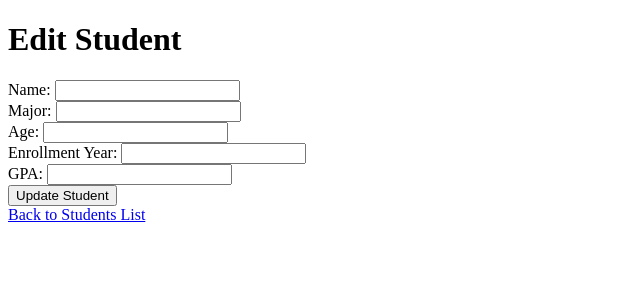
After one commit to Ebrahim-Ramadan/dbms, a Flask app: template templates/edit_student.html in a window 1280 px wide. The commit adds this page. Shown: the top 300 px of the page, without its empty margins (0-640 px from the left). Run offline with Flask 3, Linux system fonts and the light colour scheme; the template is opened without the code that fills it, so the values that code supplies are empty.

Commit message:
finalized /edit for gpa updating

```diff
--- /dev/null
+++ b/ROLES.sql
@@ -0,0 +1,13 @@
+CREATE ROLE admin_role;
+CREATE ROLE faculty_role;
+CREATE ROLE student_role;
+
+GRANT SELECT, INSERT, UPDATE, DELETE ON students TO admin_role;
+GRANT SELECT, INSERT ON students TO faculty_role;
+GRANT SELECT ON students TO student_role;
+
+EXEC sp_addrolemember 'admin_role', 'admin_user';
+EXEC sp_addrolemember 'faculty_role', 'faculty_user';
+EXEC sp_addrolemember 'student_role', 'student_user';
+
+-- SQL Server's roles and permissions
--- /dev/null
+++ b/SYNONYM.sql
@@ -0,0 +1,3 @@
+CREATE SYNONYM students_synonym FOR dbo.students;
+
+-- A synonym is a database object that acts as an alias for another object. Now we can use students_synonym instead of students in our queries.
--- /dev/null
+++ b/VIEW.sql
@@ -0,0 +1,7 @@
+CREATE VIEW top_students AS
+SELECT id, name, major, gpa
+FROM students
+WHERE gpa > 3.5;
+
+
+-- A view is a virtual table that consists of a stored query.
--- a/app.py
+++ b/app.py
@@ -18,12 +18,14 @@ def get_students():
 @app.route('/students', methods=['POST'])
 def add_student():
     data = request.form  # Changed from json to form for the POST request
+    age = int(data['age']) if data['age'] else None
+    enrollment_year = int(data['enrollment_year']) if data['enrollment_year'] else None
     conn = get_db_connection()
     cursor = conn.cursor()
     cursor.execute(
-        'INSERT INTO students (name, major, age, enrollment_year, gpa) VALUES (?, ?, ?, ?, ?)',
-        (data['name'], data['major'], data['age'], data['enrollment_year'], data['gpa'])
-    )
+            'INSERT INTO students (name, major, age, enrollment_year) VALUES (?, ?, ?, ?)',
+            (data['name'], data['major'], age, enrollment_year)
+        )
     conn.commit()
     conn.close()
     return redirect('/students')  # Redirect to the GET route to see the updated list
@@ -38,5 +40,48 @@ def delete_student(id):
     conn.close()
     return redirect('/students')  # Redirect to the students list after deletion
 
+
+
+@app.route('/students/edit/<int:id>', methods=['GET'])
+def edit_student_form(id):
+    conn = get_db_connection()
+    cursor = conn.cursor()
+    cursor.execute('SELECT id, enrollment_year, name, major, age, gpa FROM students WHERE id = ?', (id,))
+    student = cursor.fetchone()
+    conn.close()
+    if student:
+        student_dict = {
+            'id': student[0],
+            'enrollment_year': student[1],
+            'name': student[2],
+            'major': student[3],
+            'age': student[4],
+            'gpa': student[5]
+        }
+        return render_template('edit_student.html', student=student_dict)
+    return 'Student not found', 404
+
+@app.route('/students/edit/<int:id>', methods=['POST'])
+def update_student(id):
+    data = request.form
+    age = int(data['age']) if data['age'] else None
+    enrollment_year = int(data['enrollment_year']) if data['enrollment_year'] else None
+    gpa = float(data['gpa']) if data['gpa'].strip() else None  # Handle empty GPA
+
+    conn = get_db_connection()
+    cursor = conn.cursor()
+    cursor.execute(
+            '''UPDATE students
+               SET name = ?, major = ?, age = ?, enrollment_year = ?, gpa = ?
+               WHERE id = ?''',
+            (data['name'], data['major'], age, enrollment_year, gpa, id)
+        )
+    conn.commit()
+    conn.close()
+    return redirect('/students')
+
+
+
+
 if __name__ == '__main__':
     app.run(debug=True)
--- a/static/style.css
+++ b/static/style.css
@@ -31,6 +31,6 @@ form button:hover {
     background-color: #555;
 }
 
-th{
+th, td{
     padding-right: 4px;
 }
--- /dev/null
+++ b/templates/edit_student.html
@@ -0,0 +1,33 @@
+<!DOCTYPE html>
+<html>
+<head>
+    <title>Edit Student</title>
+</head>
+<body>
+    <h1>Edit Student</h1>
+    <form method="POST">
+        <div>
+            <label>Name:</label>
+            <input type="text" name="name" value="{{ student.name }}" required>
+        </div>
+        <div>
+            <label>Major:</label>
+            <input type="text" name="major" value="{{ student.major }}" required>
+        </div>
+        <div>
+            <label>Age:</label>
+            <input type="number" name="age" value="{{ student.age }}" required>
+        </div>
+        <div>
+            <label>Enrollment Year:</label>
+            <input type="number" name="enrollment_year" value="{{ student.enrollment_year }}" required>
+        </div>
+        <div>
+            <label>GPA:</label>
+            <input type="number" step="0.01" name="gpa" value="{{ student.gpa }}" >
+        </div>
+        <button type="submit">Update Student</button>
+    </form>
+    <a href="/students">Back to Students List</a>
+</body>
+</html>
```
Also changed, not shown: templates/students.html (+6 -3 lines).
